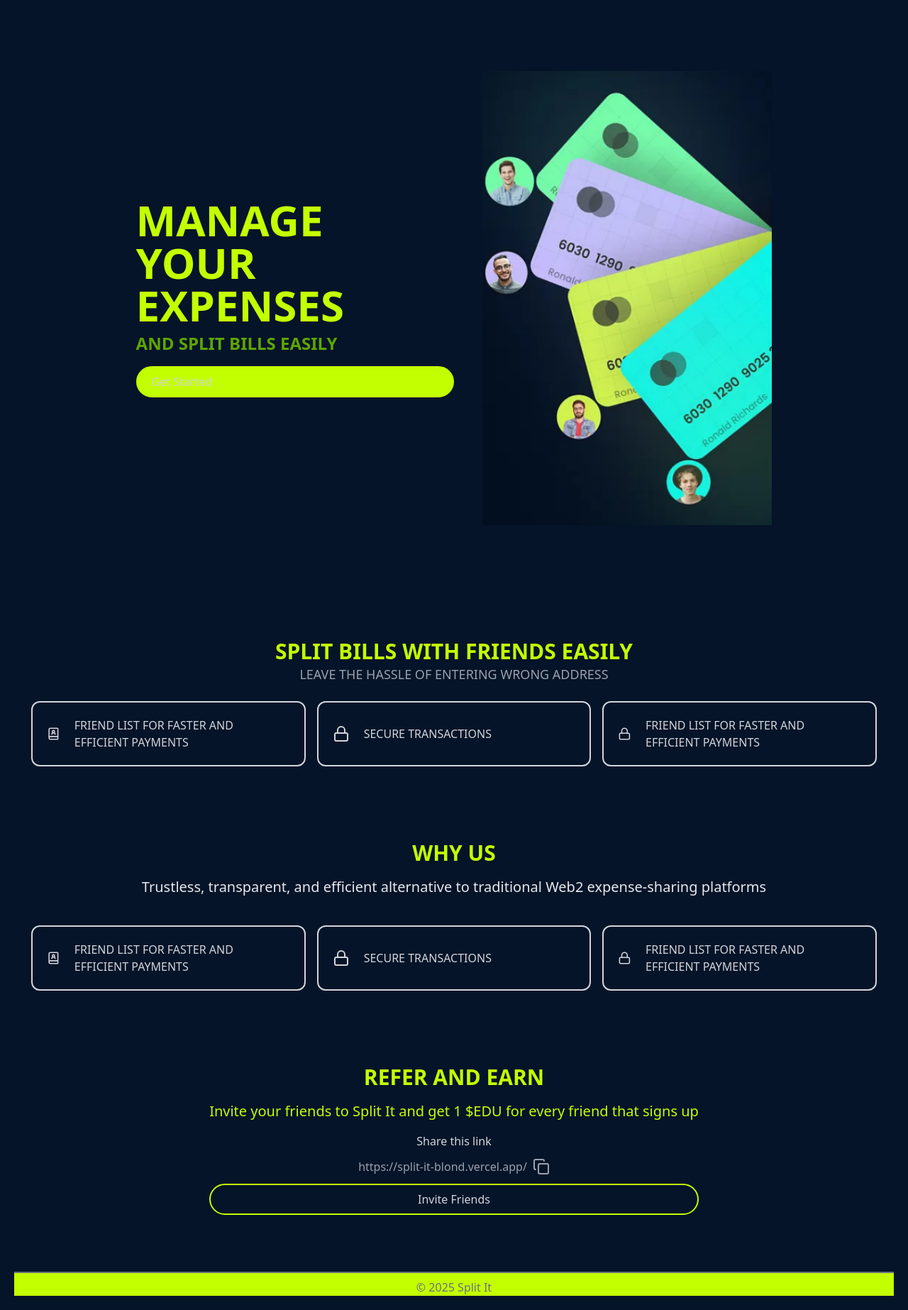
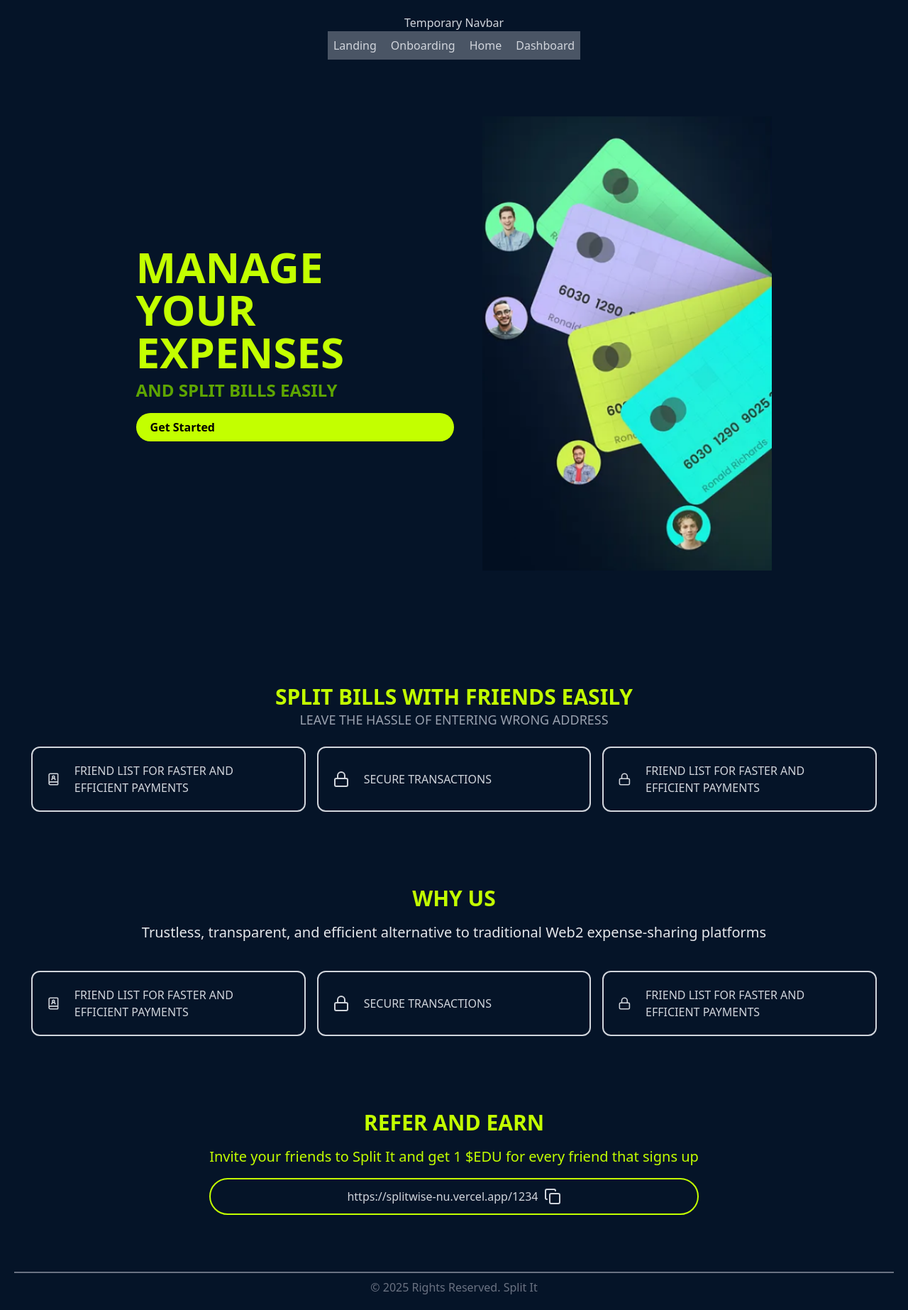
Before and after one commit to Tanmay0215/SplitFi, a React (Vite) app in the folder frontend/: page / in a window 1280 px wide. Shown: the whole page at 71% size. Built offline with nearby package versions, Linux system fonts and the light colour scheme; what connectkit, wagmi would draw is missing.

Commit message:
home page done

```diff
--- /dev/null
+++ b/frontend/src/components/UserCard.jsx
@@ -0,0 +1,21 @@
+import React from 'react'
+
+const UserCard = ({ data }) => {
+  return (
+    <div className="flex items-center bg-gray-700 rounded-2xl p-3 gap-4">
+      <div className="rounded-full size-10 flex items-center justify-center bg-gray-800 text-white text-sm font-bold">
+        {data.name.charAt(0).toUpperCase()}
+      </div>
+      <div className="flex flex-col text-white text-sm">
+        <p className="font-semibold">{data.name}</p>
+        <p className="text-gray-400 text-xs">
+          {data.address.length > 20
+            ? data.address.substring(0, 6) + '...' + data.address.substring(28, 32)
+            : data.address}
+        </p>
+      </div>
+    </div>
+  )
+}
+
+export default UserCard
--- a/frontend/src/pages/Home.jsx
+++ b/frontend/src/pages/Home.jsx
@@ -1,27 +1,66 @@
 import { useState } from 'react'
+import UserCard from '../components/UserCard'
+import data from '../data.json'
+import { useAccount } from 'wagmi'
+import { Copy } from 'lucide-react'
+import { ConnectKitButton } from 'connectkit'
 
 const Home = () => {
   const { name } = JSON.parse(localStorage.getItem('user'))
   const [owe, setOwe] = useState(100)
   const [owesYou, setOwesYou] = useState(100)
+  const { address } = useAccount()
+  const [isCopied, setIsCopied] = useState(false)
+
+  const copyToClipboard = () => {
+    navigator.clipboard.writeText(address)
+    setIsCopied(true)
+    setTimeout(() => {
+      setIsCopied(false)
+    }, 2000)
+  }
 
   return (
-    <div className="flex justify-center items-center min-h-screen bg-gray-100">
-      <div className="text-3xl text-gray-700 flex flex-col items-center leading-relaxed">
-        WELCOME BACK
-        <span className="text-4xl font-bold text-gray-800">
-          {name.toUpperCase()}
+    <div className="flex min-h-screen p-10">
+      <div className="absolute top-5 right-5">
+        <ConnectKitButton />
+      </div>
+      <div className="w-1/2 text-3xl text-gray-500 flex flex-col leading-relaxed">
+        WELCOME BACK,
+        <span className="text-4xl font-bold text-gray-200">
+          {name.toUpperCase() || 'USER'}
         </span>
-        <div className="mt-8 flex space-x-10">
-          <div className="p-6 bg-white shadow-md rounded-md">
+        <div className="mt-5 flex gap-5">
+          <div className="border-2 rounded-xl px-3 py-2">
             <div className="text-lg font-semibold text-gray-600">You Owe</div>
             <div className="text-2xl font-bold text-red-600">${owe}</div>
           </div>
-          <div className="p-6 bg-white shadow-md rounded-md">
+          <div className="border-2 rounded-xl px-3 py-2">
             <div className="text-lg font-semibold text-gray-600">Owes You</div>
             <div className="text-2xl font-bold text-green-600">${owesYou}</div>
           </div>
         </div>
+        {data.map((user, i) => (
+          <div key={i} className="mt-2">
+            <UserCard data={user} />
+          </div>
+        ))}
+      </div>
+      <div className="mx-auto flex flex-col justify-center items-center">
+        <img
+          src="https://upload.wikimedia.org/wikipedia/commons/d/d0/QR_code_for_mobile_English_Wikipedia.svg"
+          alt="hello"
+          className="bg-white"
+        />
+        <button
+          className="flex gap-2 items-center bg-primary text-gray-700 font-semibold px-5 py-2 mt-3 rounded-full"
+          onClick={copyToClipboard}
+        >
+          <Copy className="size-5" /> Copy Address
+        </button>
+        {isCopied && (
+          <div className="text-green-500 text-sm mt-2">Address Copied</div>
+        )}
       </div>
     </div>
   )
--- a/frontend/src/pages/Landing.jsx
+++ b/frontend/src/pages/Landing.jsx
@@ -1,13 +1,31 @@
-import React from 'react'
+import { useState } from 'react'
 import image from '/image.png'
-import { useNavigate } from 'react-router-dom'
+import { Link, useNavigate } from 'react-router-dom'
 import { BookUser, Copy, Lock } from 'lucide-react'
 
 const Landing = () => {
   const navigate = useNavigate()
+  const userReferralCode = '1234'
+  const SITE_URL = 'https://splitwise-nu.vercel.app'
+  const [isCopied, setIsCopied] = useState(false)
+
+  const copyToClipboard = () => {
+    navigator.clipboard.writeText(`${SITE_URL}/${userReferralCode}`)
+    setIsCopied(true)
+    setTimeout(() => {
+      setIsCopied(false)
+    }, 2000)
+  }
 
   return (
     <div className="flex flex-col justify-center items-center p-5">
+      Temporary Navbar
+      <div className="flex gap-5 bg-gray-600 p-2">
+        <Link to="/">Landing</Link>
+        <Link to="/onboarding">Onboarding</Link>
+        <Link to="/home">Home</Link>
+        <Link to="/dashboard">Dashboard</Link>
+      </div>
       <div className="min-h-screen flex justify-between items-center md:gap-10">
         <div>
           <h1 className="text-primary text-4xl md:text-6xl font-bold max-w-md mb-2">
@@ -17,7 +35,7 @@ const Landing = () => {
             AND SPLIT BILLS EASILY
           </h3>
           <div
-            className="block bg-primary rounded-full px-5 py-2 border-2 border-primary cursor-pointer"
+            className="bg-primary text-black font-semibold rounded-full px-5 py-2 cursor-pointer"
             onClick={() => navigate('/onboarding')}
           >
             Get Started
@@ -84,19 +102,22 @@ const Landing = () => {
           Invite your friends to Split It and get 1 $EDU for every friend that
           signs up
         </h2>
-        <span>Share this link</span>
-        <p className="text-gray-400 flex justify-center items-center gap-2 p-3">
-          <span>https://split-it-blond.vercel.app/</span>
-          <Copy />
-        </p>
-        <div className="rounded-full px-5 py-2 border-2 border-primary cursor-pointer">
-          Invite Friends
+
+        <div className="rounded-full border-2 border-primary cursor-pointer">
+          <div
+            className="hover:text-gray-400 flex justify-center items-center gap-2 p-3"
+            onClick={copyToClipboard}
+          >
+            <span>https://splitwise-nu.vercel.app/{userReferralCode}</span>
+            <Copy className="cursor-pointer" />
+            {isCopied && <p className="text-green-500">Copied!</p>}
+          </div>
         </div>
       </div>
 
       {/* Footer */}
-      <div className="bg-primary text-gray-500 pt-2 border-t-2 w-full text-center">
-        <p>© 2025 Split It</p>
+      <div className="text-gray-500 pt-2 border-t-2 w-full text-center">
+        <p>© 2025 Rights Reserved. Split It</p>
       </div>
     </div>
   )
```
